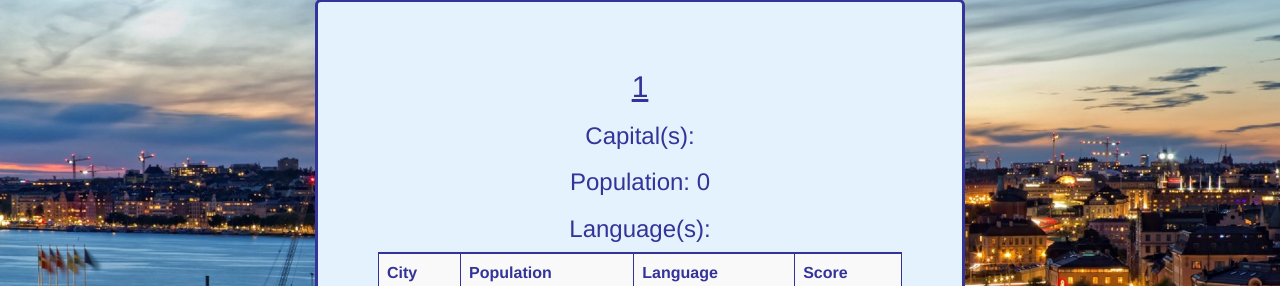
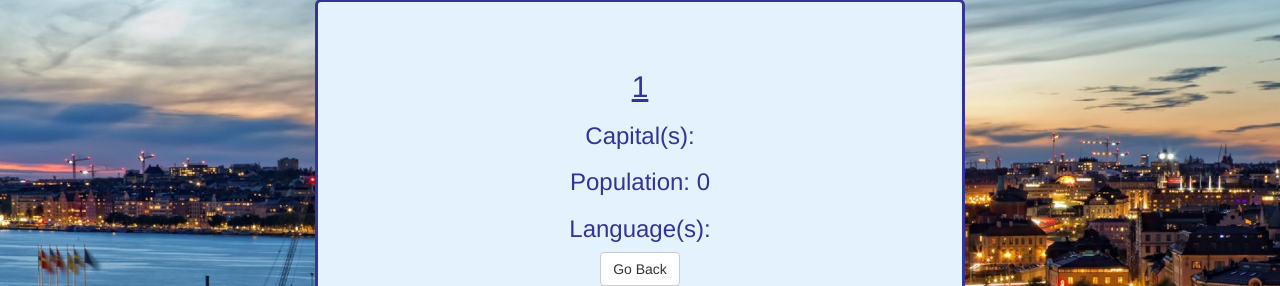
Before and after one commit to AnnaHerrera7/databasics4400, a PHP site: page /country_listing.php?a=1 in a window 1280 px wide. Shown: the part 126-412 px from the top of the page. Run offline with PHP 8.4, Linux system fonts and the light colour scheme; data that the repository does not hold is empty; some libraries are stand-ins or nearby versions.

Commit message:
Go back button for country listing

```diff
--- a/country_listing.php
+++ b/country_listing.php
@@ -114,5 +114,10 @@ session_start();
           ?>
       </div>
     </div>
+    <div class = "btn-group">
+      <?php
+        echo "<a class=\"btn btn-default\" href=\"country_search.php\">Go Back</a>";
+        ?>
+    </div>
   </body>
 </html>
```
